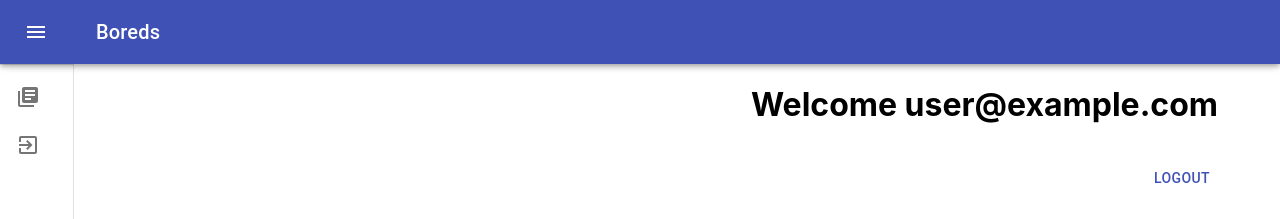
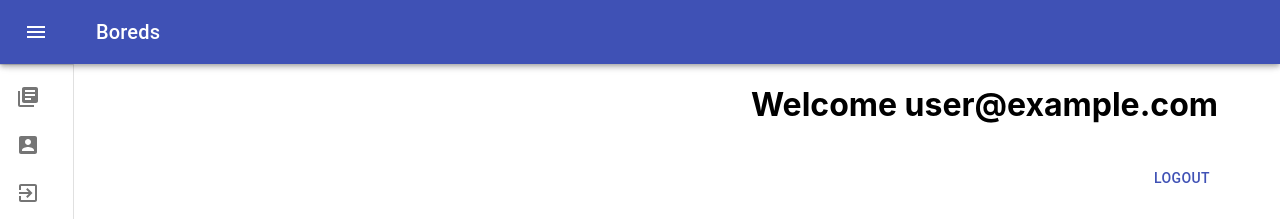
Before and after one commit to AdiPat/boreds, a React (Create React App) app: page /dashboard in a window 1280 px wide. Shown: the top 219 px of the page. Built offline with nearby package versions, Linux system fonts and the light colour scheme; no server answers; sample sign-in values are in the browser's storage.

Commit message:
DashDrawer: Add Account button

```diff
--- a/src/dashboard/DashDrawer.js
+++ b/src/dashboard/DashDrawer.js
@@ -10,6 +10,7 @@ import Divider from "@material-ui/core/Divider";
 import MenuIcon from "@material-ui/icons/Menu";
 import ChevronLeftIcon from "@material-ui/icons/ChevronLeft";
 import ChevronRightIcon from "@material-ui/icons/ChevronRight";
+import AccountBoxRounded from "@material-ui/icons/AccountBoxRounded";
 import LibraryBooksIcon from "@material-ui/icons/LibraryBooks";
 import Typography from "@material-ui/core/Typography";
 import ExitToAppIcon from "@material-ui/icons/ExitToApp";
@@ -150,6 +151,12 @@ function DashDrawer(props) {
             </ListItemIcon>
             <ListItemText primary="Boards" />
           </ListItem>
+          <ListItem button key="Profile">
+            <ListItemIcon>
+              <AccountBoxRounded />
+            </ListItemIcon>
+            <ListItemText primary="Profile" />
+          </ListItem>
           <ListItem button key="Logout" onClick={handleLogout}>
             <ListItemIcon>
               <ExitToAppIcon />
```
